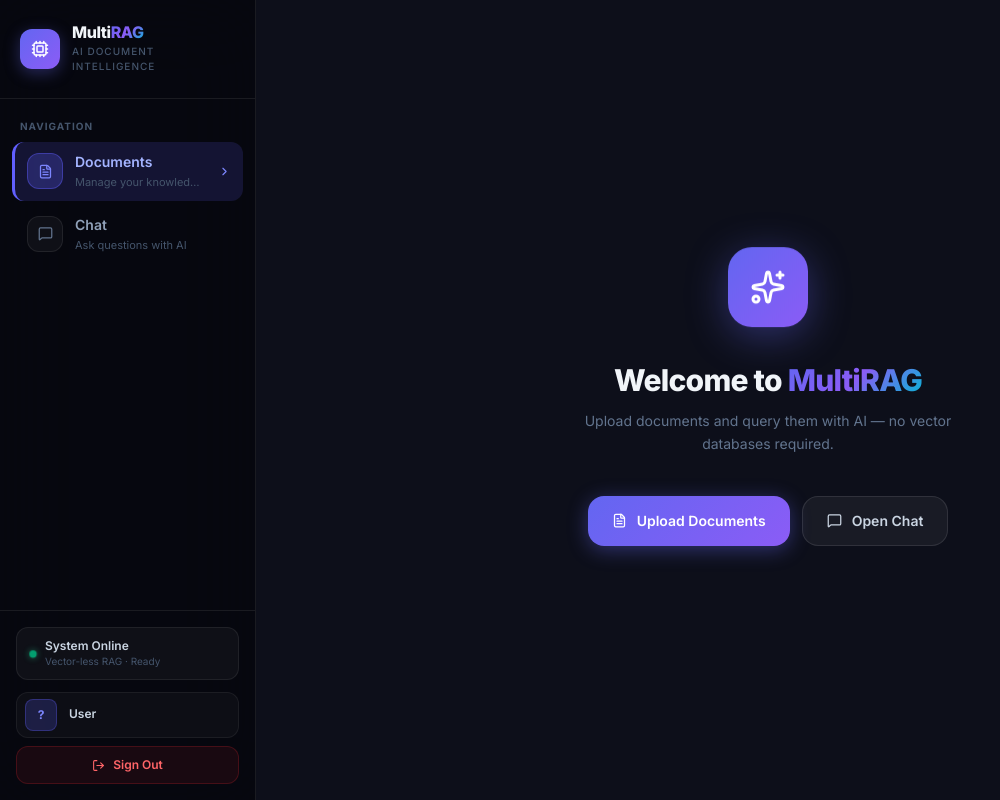
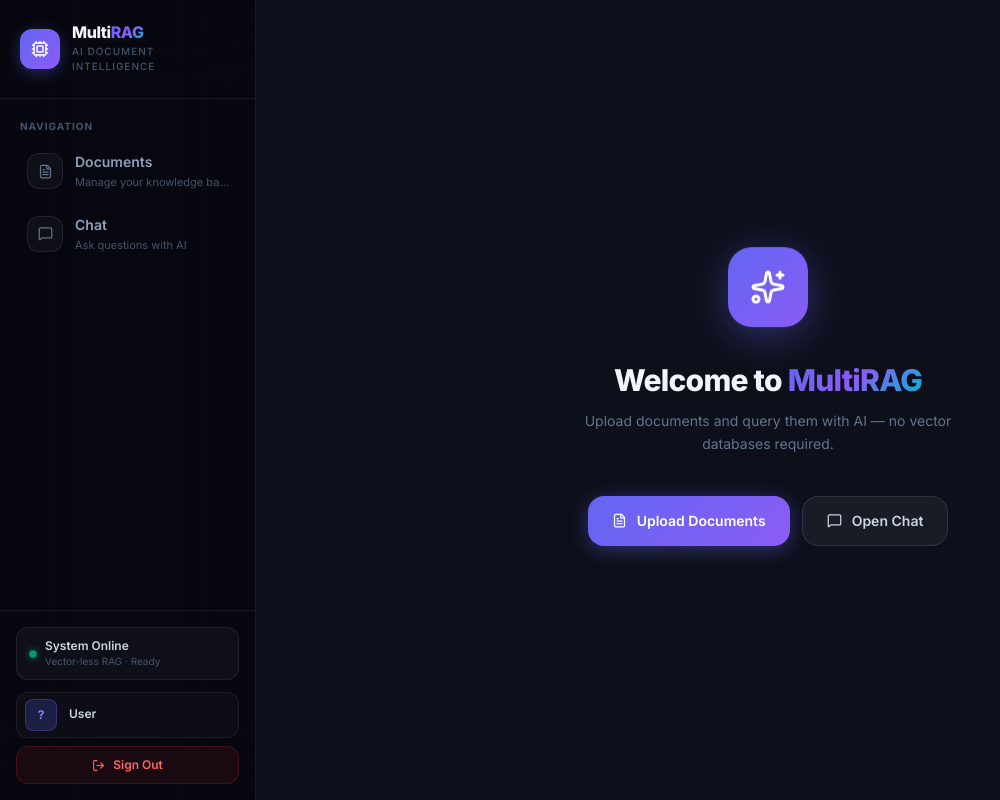
Before and after one commit to rajnish612/Multi-document-vectorless-RAG-system, a Next.js app in the folder frontend/: page /main in a window 1280 px wide. Shown: the whole page, without its empty margins (0-1000 px from the left). Built offline with nearby package versions, Linux system fonts and the light colour scheme; no server answers.

Commit message:
refactor: switch nav active state from Zustand to usePathname

```diff
--- a/frontend/app/components/Aside.tsx
+++ b/frontend/app/components/Aside.tsx
@@ -6,34 +6,33 @@ import {
   Cpu,
   LogOut,
 } from "lucide-react";
-import { useComponentStore } from "../zustand/stores/ComponentStore";
 import { useDocumentStore } from "../zustand/stores/DocumentStore";
 import { useClerk, useUser } from "@clerk/nextjs";
 import { useState } from "react";
-import { useRouter } from "next/navigation";
+import { useRouter, usePathname } from "next/navigation";
 
 const menuItems: Array<{
   label: string;
-  component: "document" | "chats";
+  route: string;
   icon: any;
   description: string;
 }> = [
   {
     label: "Documents",
-    component: "document",
+    route: "/main/documents",
     icon: FileText,
     description: "Manage your knowledge base",
   },
   {
     label: "Chat",
-    component: "chats",
+    route: "/main/chat",
     icon: MessageSquare,
     description: "Ask questions with AI",
   },
 ];
 
 export default function AppSidebar() {
-  const { SetComponent, SelectedComponent } = useComponentStore();
+  const pathname = usePathname();
   const { clearDocument } = useDocumentStore();
   const { signOut } = useClerk();
   const { user } = useUser();
@@ -44,9 +43,7 @@ export default function AppSidebar() {
   const handleSignOut = async () => {
     setSigningOut(true);
     try {
-      // Clear all app state before signing out
       clearDocument();
-      SetComponent("document");
       await signOut();
       router.push("/");
     } catch {
@@ -81,24 +78,15 @@ export default function AppSidebar() {
         <ul className="flex flex-col gap-1">
           {menuItems.map((item) => {
             const Icon = item.icon;
-            const isActive = SelectedComponent === item.component;
-            const isHovered = hovered === item.component;
+            const isActive = pathname.startsWith(item.route);
+            const isHovered = hovered === item.route;
 
             return (
               <li key={item.label}>
                 <button
-                  id={`nav-${item.component}`}
-                  onClick={() => {
-                    SetComponent(item.component);
-                    switch (item.component) {
-                      case "document":
-                        router.push("/main/documents");
-                        break;
-                      case "chats":
-                        router.push("/main/chat");
-                    }
-                  }}
-                  onMouseEnter={() => setHovered(item.component)}
+                  id={`nav-${item.route.split("/").pop()}`}
+                  onClick={() => router.push(item.route)}
+                  onMouseEnter={() => setHovered(item.route)}
                   onMouseLeave={() => setHovered(null)}
                   className={`
                     w-full flex items-center gap-3 px-3 py-2.5 rounded-xl text-left
--- a/frontend/app/components/Chats.tsx
+++ b/frontend/app/components/Chats.tsx
@@ -13,7 +13,6 @@ import { useRef, useState, useEffect, useCallback } from "react";
 import { useAuth } from "@clerk/nextjs";
 import { chat, getAllMessages } from "../api/api";
 import { useDocumentStore } from "../zustand/stores/DocumentStore";
-import { useComponentStore } from "../zustand/stores/ComponentStore";
 import { useRouter } from "next/navigation";
 
 type Message = { id: string; role: "User" | "Assistant"; text: string };
@@ -38,7 +37,6 @@ export default function ChatInterface() {
   const [historyError, setHistoryError] = useState<string | null>(null);
 
   const { selectedDoc } = useDocumentStore();
-  const { SetComponent } = useComponentStore();
 
   const hasDoc = !!(selectedDoc?.doc_id && selectedDoc?.doc_name);
 
@@ -132,10 +130,7 @@ export default function ChatInterface() {
           {/* Doc pill */}
           {hasDoc ? (
             <button
-              onClick={() => {
-                SetComponent("document");
-                router.push("/main/documents");
-              }}
+              onClick={() => router.push("/main/documents")}
               className="flex items-center gap-1.5 px-3 py-1.5 rounded-full text-xs font-semibold text-indigo-300 bg-indigo-500/12 border border-indigo-500/25 hover:bg-indigo-500/20 transition-colors duration-150 cursor-pointer max-w-[160px]"
             >
               <FileText size={11} />
@@ -143,10 +138,7 @@ export default function ChatInterface() {
             </button>
           ) : (
             <button
-              onClick={() => {
-                SetComponent("document");
-                router.push("/main/documents");
-              }}
+              onClick={() => router.push("/main/documents")}
               className="flex items-center gap-1.5 px-3 py-1.5 rounded-full text-xs font-semibold text-red-400 bg-red-500/10 border border-red-500/20 hover:bg-red-500/15 transition-colors duration-150 cursor-pointer"
             >
               <AlertCircle size={11} /> No document selected
@@ -312,10 +304,7 @@ export default function ChatInterface() {
           {/* No-doc warning */}
           {!hasDoc && (
             <button
-              onClick={() => {
-                SetComponent("document");
-                router.push("/main/documents");
-              }}
+              onClick={() => router.push("/main/documents")}
               className="w-full flex items-center justify-center gap-2.5 px-4 py-3 mb-3 rounded-xl bg-red-500/8 border border-red-500/20 text-red-400 text-sm font-semibold hover:bg-red-500/14 transition-colors duration-200 cursor-pointer"
             >
               <AlertCircle size={14} />
--- a/frontend/app/components/Document.tsx
+++ b/frontend/app/components/Document.tsx
@@ -14,7 +14,6 @@ import {
 import { useRef, useState } from "react";
 import { deleteDoc, getAllDocs, uploadDoc } from "../api/api";
 import { useDocumentStore } from "../zustand/stores/DocumentStore";
-import { useComponentStore } from "../zustand/stores/ComponentStore";
 import { useRouter } from "next/navigation";
 
 type Document = {
@@ -51,7 +50,7 @@ export default function Documents() {
   const [deleteError, setDeleteError] = useState<string | null>(null);
   const { setDocument, selectedDoc, clearDocument } = useDocumentStore();
   const { getToken } = useAuth();
-  const { SetComponent } = useComponentStore();
+  const router = useRouter();
 
   const handleFileChange = (e: React.ChangeEvent<HTMLInputElement>) => {
     const files = e.target.files;
@@ -431,7 +430,6 @@ export default function Documents() {
                   id={`chat-doc-${doc.doc_id}`}
                   onClick={() => {
                     setDocument({ doc_id: doc.doc_id, doc_name: doc.doc_name });
-                    SetComponent("chats");
                     router.push("/main/chat");
                   }}
                   className="flex items-center gap-1.5 px-2.5 py-1.5 rounded-lg bg-indigo-500/12 border border-indigo-500/20 text-indigo-300 text-xs font-semibold hover:bg-indigo-500/25 transition-colors duration-150 cursor-pointer"
```
